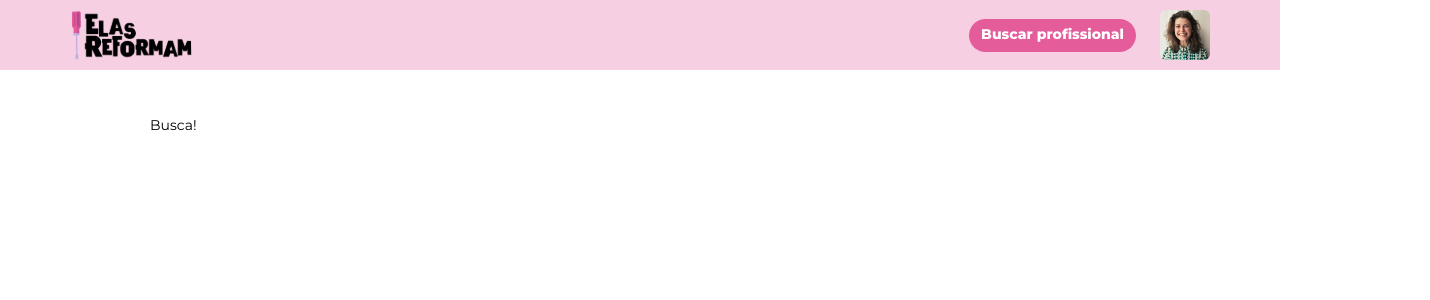
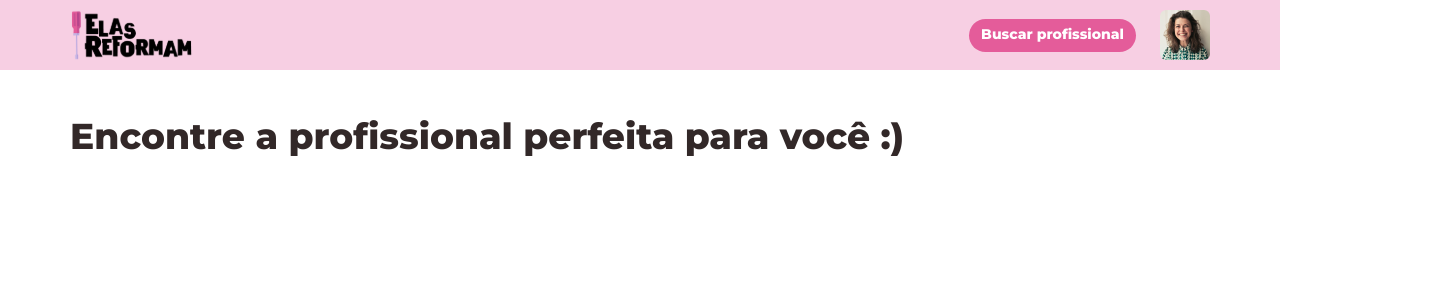
Before and after one commit to AnaBiaCosta/elas-reformam, a React (Create React App) app: page /buscar in a window 1280 px wide. Shown: the top 300 px of the page, 1430 px wide, since content can reach past the window. Built offline with nearby package versions, Linux system fonts and the light colour scheme.

Commit message:
Add page title

```diff
--- a/src/pages/Search/Search.js
+++ b/src/pages/Search/Search.js
@@ -1,13 +1,14 @@
 import React from 'react'
 import { SearchContextProvider } from './_context'
 import {
-  PageWrapper
+  PageWrapper,
+  Title
 } from './Search.style'
 
 const Page = () => {
   return (
     <PageWrapper>
-      <div>Busca!</div>
+      <Title>Encontre a profissional perfeita para você :)</Title>
     </PageWrapper>
   )
 }
--- a/src/pages/Search/Search.style.js
+++ b/src/pages/Search/Search.style.js
@@ -3,11 +3,23 @@ import { tokens } from '../../shared/tokens'
 import { breakpoints } from '../../shared/media'
 
 export const PageWrapper = styled.main`
-  margin: 48px ${tokens.spaces.default};
+  padding: 48px ${tokens.spaces.default};
 
   ${breakpoints.small} {
-    margin: 48px 150px;
+    max-width: 1140px;
+    margin: 0 auto;
+    padding: 48px 0;
   }
+`
 
+export const Title = styled.h1`
+  color: ${tokens.colors.black};
+  font-size: ${tokens.fonts.subtitle1};
+  line-height: ${tokens.lineHeight.subtitle1};
+  font-weight: 800;
 
+  ${breakpoints.small} {
+    font-size: ${tokens.fonts.title2};
+    line-height: ${tokens.fonts.title2};
+  }
 `
--- a/src/shared/tokens.js
+++ b/src/shared/tokens.js
@@ -19,12 +19,21 @@ export const tokens = {
     larger: '32px'
   },
   fonts: {
-    'title-1': '48px',
-    'title-2': '36px',
-    'title-3': '24px',
-    'subtitle-1': '18px',
-    'subtitle-2': '16px',
+    title1: '48px',
+    title2: '36px',
+    title3: '24px',
+    subtitle1: '18px',
+    subtitle2: '16px',
     textDefault: '14px',
-    'text-small': '12px'
+    textSmall: '12px'
+  },
+  lineHeight: {
+    title1: '60px',
+    title2: '48px',
+    title3: '24px',
+    subtitle1: '24px',
+    subtitle2: '24px',
+    textDefault: '14px',
+    textSmall: '20px'
   }
 }
```
